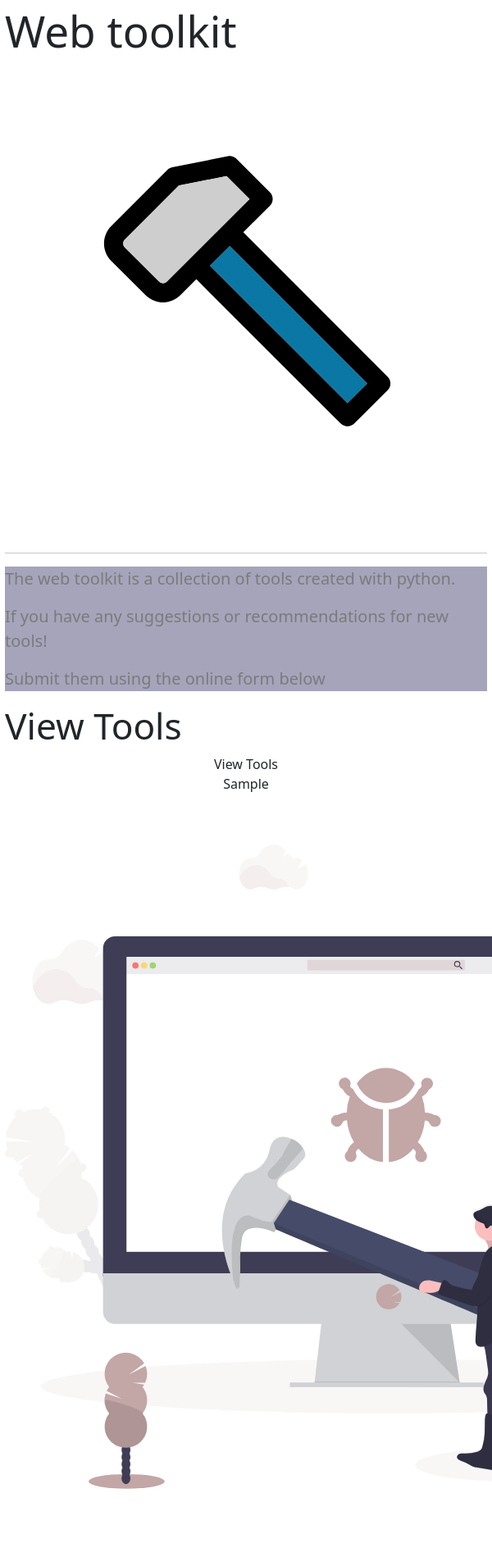
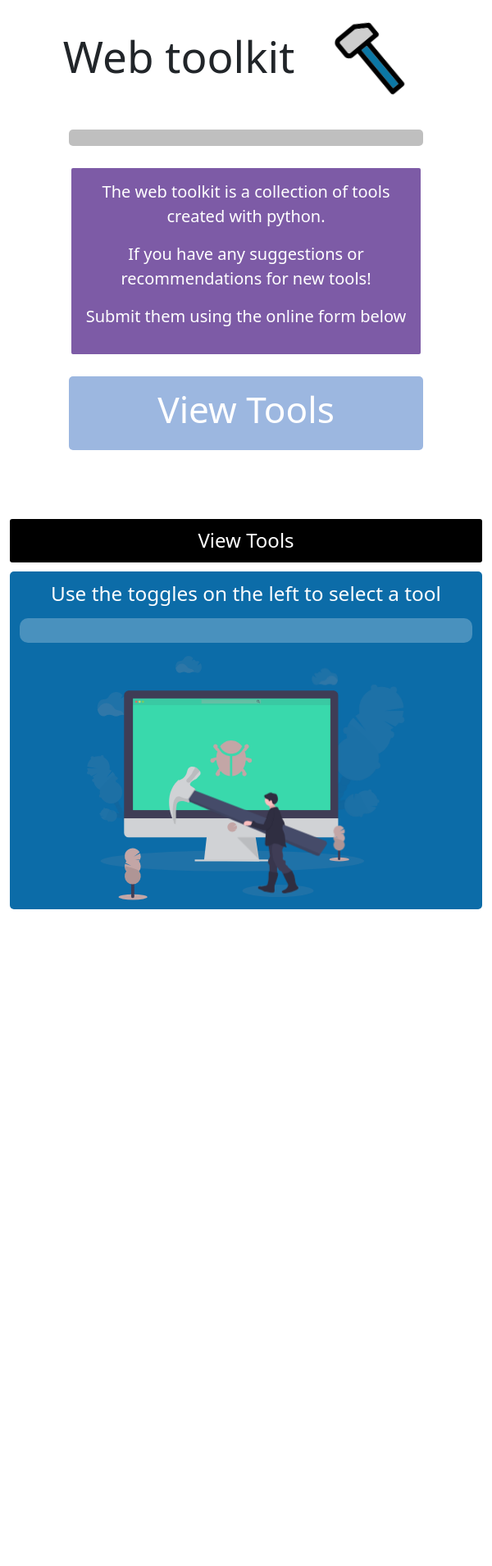
Before and after one commit to inacceptable/tookit, a Django app: template templates/html/home.html in a window 600 px wide; the page is wider, and only the part inside the window is pictured. Shown: that part at 82% size. After the commit the page ends 1109 px from the top of that part, so only its background shows below. Run offline with Django 3.2, Linux system fonts and the light colour scheme; the template is opened without the code that fills it: most values are stand-ins (such as "Sample title", 1, 10 or a date in 2020); some libraries are stand-ins or nearby versions.

Commit message:
Update style.css

```diff
--- a/static/css/style.css
+++ b/static/css/style.css
@@ -1,307 +1,291 @@
-body
+
+#fullpage
 {
-	padding: 5%;
-	padding-top: 2%;
-	position: relative;
-	overflow-y: scroll;
+	border-radius: 2px;
 }
-.opacity
+
+.header
 {
-	opacity: 0.2;
-}
-.opacity-show
-{
-	opacity: 1;
-}
-.banner
-{
-	user-select: none;
-	background-color: #6C698D;
-	opacity: 0.6;
-	margin: 0 auto;
-	font-size: 0.8em;
+	width: 100%;
+	background-color: white;
+	padding: 1%;
 
 }
-
-.suggestion-form-container
-{
-	width: 90%;
-	text-decoration: underline;
-	text-align: left;
-	top: 250px;
-	position: absolute;
-
-	margin: 0 auto;
-}
-.suggestion-form-container a
-{
-	padding: 1%;
-	font-size: 1.5em;
-	display: block;
-	color: white;
-	text-align: center;
-	text-decoration: none;
-	background-color: black;
-
-}
-
-.suggestion-form-container
-{
-	position: fixed;
-	top: 0;
-	left: 0;
-	right: 0;
-	bottom: 0;
-	margin: auto;
-	background-color: #F4ECD6;
-	padding: 4%;
-	width: 80%;
-	height: 600px;
-	border: 3px solid black;
-
-
-}
-.suggestion-form-container h1
-{
-	cursor: pointer;
-}
-.suggestion-form-container input, .suggestion-form-container textarea
-{
-	padding: 1.5%;
-	border: 0;
-	outline: none;
-	overflow-y: scroll;
-	font-size: 1.5em;
-	margin-bottom: 2%;
-	width: 70%;
-}
-.suggestion-form textarea{
-	max-width: 70%;
-	min-width: 70%;
-	min-height: 100px;
-	max-height: 100px;
-}
-.bold-active
-{
-	font-weight: bolder;
-}
-.tool-button{
-	background-color: #D4D2D5;
-	padding: 1%;
-	width: 80%;
-	cursor: pointer;
-	border-radius: 5px;
-}
-.tools-heading-sub-heading
-{
-	background-color: #D4D2D5;
-	cursor: pointer;
-	font-size: 2em;
-	padding: 1%;
-	text-align: left;
-	border-radius: 5px;
-}
-.form-input
-{
-	width: 100%;
-	padding: 1%;
-	border: 1px solid black;
-	border-radius: 3px;
-	font-size: 1.5em;
-}
-.form-submit-button
-{
-	padding: 2%;
-	font-size: 2em;
-	margin-top: 7%;
-	text-align: center;
-	width: 90%;
-	display: block;
-	cursor: pointer;
-	user-select: none;
-	background-color: black;
-	color: white;
-}
-.tool-content-container
-{
-
-	position: fixed;
-	top: 0;
-	left: 0;
-	right: 0;
-	bottom: 0;
-	margin: auto;
-	background-color: #F4ECD6;
-	padding: 4%;
-	width: 80%;
-	height: 600px;
-	border: 3px solid black;
-}
-
-.tools-heading-sub-heading:hover{
-	background-color: #6E6A6F;
-}
-.cursor-pointer
-{
-	cursor: pointer;
-}
-.tools-heading-sub-heading-active
+.header hr
 {
 	background-color: black;
-	color: white;
+	height: 20px;
+	color: solid black;
+	width: 90%;
+	border-radius: 5px;
+	user-select: none;
+	margin: 0 auto;
+	text-align: center;
 }
-#banner-heading{
-	font-size: 5em;
-	color: white;
-	text-align: center;
-
-}
-.website-description
-{
-	margin: 0 auto;
-	font-size: 1.5em;
-}
-.tools-heading-banner-container
-{
-	    width: 100%;
-    display: flex;
-    flex-direction: row;
-    grid-gap: 5%;
-    align-items: stretch;
-    align-content: center;
-    justify-content: space-evenly;
-}
-.tools-container
+.header h1
 {
 	text-align: center;
 	user-select: none;
 }
 
-.tools-container-converters
+#hammer
 {
-	text-align: left;
+	width: 150px;
+	animation-name: wave-animation;  /* Refers to the name of your @keyframes element below */
+  animation-duration: 2.5s;        /* Change to speed up or slow down */
+  animation-iteration-count: infinite;  /* Never stop waving :) */
+  transform-origin: 70% 70%;       /* Pivot around the bottom-left palm */
 }
-.tools-heading
+@keyframes wave-animation {
+    0% { transform: rotate( 0.0deg) }
+   10% { transform: rotate(14.0deg) }  /* The following five values can be played with to make the waving more or less extreme */
+   20% { transform: rotate(-8.0deg) }
+   30% { transform: rotate(14.0deg) }
+   40% { transform: rotate(-4.0deg) }
+   50% { transform: rotate(10.0deg) }
+   60% { transform: rotat( e0.0deg) }  /* Reset for the last half to pause */
+  100% { transform: rotate( 0.0deg) }
+}
+.center
 {
-	background-color: #BFAFA6;
-	width: 100%;
-	text-align: left;
-	padding-bottom: 2%; padding-left: 2%; padding-right: 2%;
-	margin-bottom: 1%;
+	text-align: center;
+}
+#bug-fixing-screen
+{
+	animation: bug-fixing-color-change 4s linear infinite alternate;
 }
 
-#close-form-button, .close-tool-form-button
+@keyframes bug-fixing-color-change {
+	25%  {fill: #4ede85;}
+	50% {fill: #19d1e6;}
+	75% {fill: #e619bd;}
+	100%{fill: #f0e80a;}
+}
+.banner
 {
-		position:absolute;
-		top:0;
-		background-color: white;
+	background-color: #7D5BA6;
+	padding: 3%;
+	border-radius: 5px;
+	margin: 0 auto;
+	color: white;
+	text-align: center;
+	margin-top: 5%;
+	user-select: none;
+	width: 90%;
+	border: 3px solid #ffffff;
+}
+.sample-content hr
+{
+	height: 30px;
+	border-radius: 10px;
+
+}
+.form-input
+{
+	padding: 3%;
+	font-size: 1.5em;
+	background-color: lightblue;
+}
+#bug-fixing
+{
+	display: block;
+	width: 70%;
+	height: auto;
+	margin: 0 auto;
+	text-align: center;
+}
+.tools-container
+{
 	padding: 1%;
-		right:0;
+	width: 80%;
+	margin: 0 auto;
+	margin-top: 3%;
+	display: grid;
+	grid-template-columns: 30% 70%;
+
+}
+.tool-list
+{
+
 	user-select: none;
-		font-size:2em;
-		cursor:pointer;
+	border-radius: 5px;
+}
+.tool-list div
+{
+	background-color: #727dad;
+	border: 1px solid white;
+	color: white;
+	padding: 5%;
+	border-radius: 5px;
+	cursor: pointer;
+	margin-bottom: 2%;
+	width: 97%;
+
+}
+.tool-list div:hover
+{
+	background-color: black;
+	transition-duration: 0.5s;
+}
+.tool-content
+{
+	width: 100%;
+	border-radius: 5px;
+	background-color: #0c6ca8;
+	margin-left: 2%;
+	padding: 2%;
+	user-select: none;
 }
 
-	.submit-suggestion-heading{
-		background-color: #92C9B1;
+.tool-content-heading
+{
+	background-color:#528ac7;
+	color: white;
+	text-align: center;
+	border-radius: 5px;
+	padding-bottom: 2%;
+	user-select: none;
+}
+.select
+{
+	user-select: text !important;
+}
+.form-submit-button
+{
+	background-color: #a1b3cf;
+	cursor: pointer;
+}
+.form-submit-button:hover
+{
+	background-color: black;
+	transition-duration: 1s;
+
+}
+#view-tools-button
+{
+	padding: 3%;
+	background-color: #84a5d9;
+	margin: 0 auto;
+	opacity: 0.8;
+	margin-top: 5%;
+	color: white;
+	border-radius: 5px;
+	width: 90%;
+	cursor: pointer;
+}
+#txt_document_to_pdf_converter_input
+{
+	border: 1px solid #ccc;
+    display: inline-block;
+    padding: 6px 12px;
+    cursor: pointer;
+    width: 90%;
+    margin: 0 auto;
+}
+#txt_document_to_pdf_converter_download
+{
+	border-radius: 3px;
+	display: block;
+	width:90%;
+	color: white;
+	padding:3%;
+	margin:0 auto;
+	background-color:#2f7dc2;
+	text-decoration: none;
+	font-size:1.5em;
+}
+
+.active-item{
+	background-color: #40464a !important;
+}
+#view-tools-button:hover
+{
+	background-color: #2cdeaf;
+	transition-duration: 1s;
+}
+.first_page
+{
+	padding: 10%;
+	padding-top: 0;
+}
+.tool-content-content
+{
+	background-color: white;
+	color: black;
+	text-align: center;
+	border-radius: 5px;
+	height: 70%;
+	user-select: none;
+}
+.tool-content-content input
+{
 	text-align: center;
 }
 
-@media (min-width:600px) and (max-width:1000px) {
-	.suggestion-form-container
-{
-	height: 450px;
-
-	margin-top: 3%;
-}
-	.submit-suggestion-heading
-	{
-		position: absolute;
-		bottom: -160px;
-		width: 98%;
-		display: block;
-
-	}
 .tool-content-container h1
 {
-	margin-top: 15%;
+	overflow-wrap: break-word;
 }
-	body
+.tool-content-container h3
 {
-		padding: 1%;
-	}
-  .tools-heading-banner-container
-	{
-		grid-gap: 5px;
-		width: 100%;
-		display: inline-block;
-	}
-	.tools-container
-	{
+	font-family: arial;
+	border-bottom: 3px solid black;
+	background-color: black;
+	color: white;
+	width: 90%;
 	margin: 0 auto;
-		margin-bottom: 15%;
-	}
-	.suggestion-form-container
-	{
-		width: 95%;
-		margin: 0 auto;
+	margin-bottom: 2%;
+	border-radius: 2.5px;
 }
 
 .tool-content-container
 {
-		width: 95%;
+	padding-top: 2%;
+	padding-bottom: 2%;
 }
-	.
+.tool-list-button
+{
+	display: none;
 }
-@media only screen and (max-width: 600px) {
-	.suggestion-form-container
+@media screen and (max-width: 1000px) {
+  .tools-container
   {
-	height: 400px;
-	margin-top: 3%;
+  	width: 98%;
+  	grid-template-columns: 100%;
+  }
+  .tool-list
+  {
+  	display: grid;
+  	width: 100%;
+  	grid-template-columns: 100%;
+  	margin-top: 0;
+  	display: none;
+  	margin: 0 auto;
+  }
+  .tool-list div
+  {
+  	width: 100%;
+  	padding: 0%;
+  	text-align: center;
+  	padding: 1%;
 
   }
-	.tools-heading
+  .tool-content
   {
-		width: 30%;
-		border-radius: 10px;
-	}
-	.submit-suggestion-heading
-	{
-		position: absolute;
-		bottom: -50px;
-		width: 98%;
-		display: block;
-
-	}
-	.tool-content-container
-	{
-		width: 98%;
-		margin-top: 3%;
-	}
-	.suggestion-form-container
-	{
-		width: 95%;
   	margin: 0 auto;
   }
-	body
+  .tool-list-button
   {
-		padding: 1%;
+  	display: block;
+  	margin: 0 auto;
+  	width: 100%;
+  	background-color: black;
+  	color: white;
+  	text-align: center;
+  	padding: 1.5%;
+  	cursor: pointer;
+  	margin-bottom: 2%;
+  	border-radius: 3px;
+  	font-size: 1.5em;
   }
-  .tools-heading-banner-container
-	{
-		grid-gap: 5px;
-		width: 100%;
-		display: inline-block;
 }
-	.tools-container
-	{
-		margin: 0 auto;
-		text-align: center;
-		margin-bottom: 15%;
-	}
-	.tool-content-container h1
-{
-	margin-top: 15%;
-}s
-
-}
```
Lines whose indentation alone changed are shown as unchanged.
